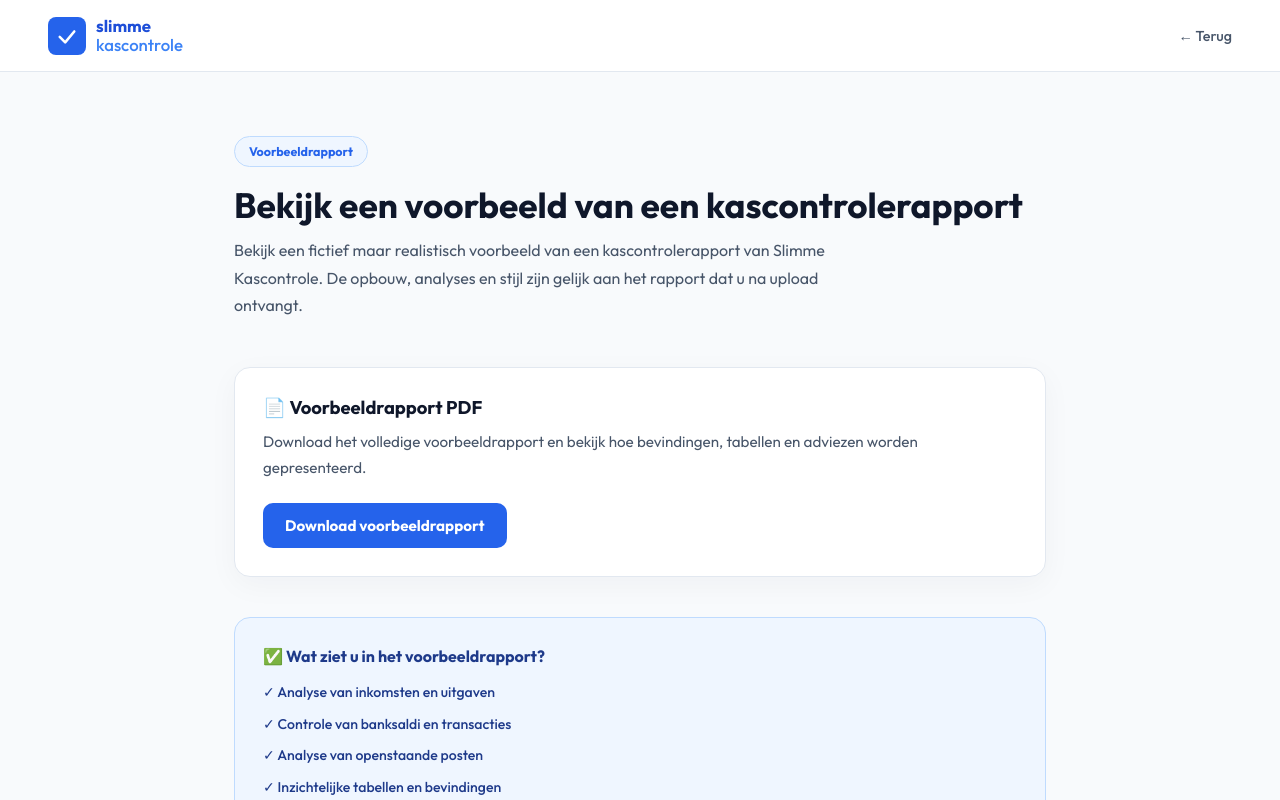
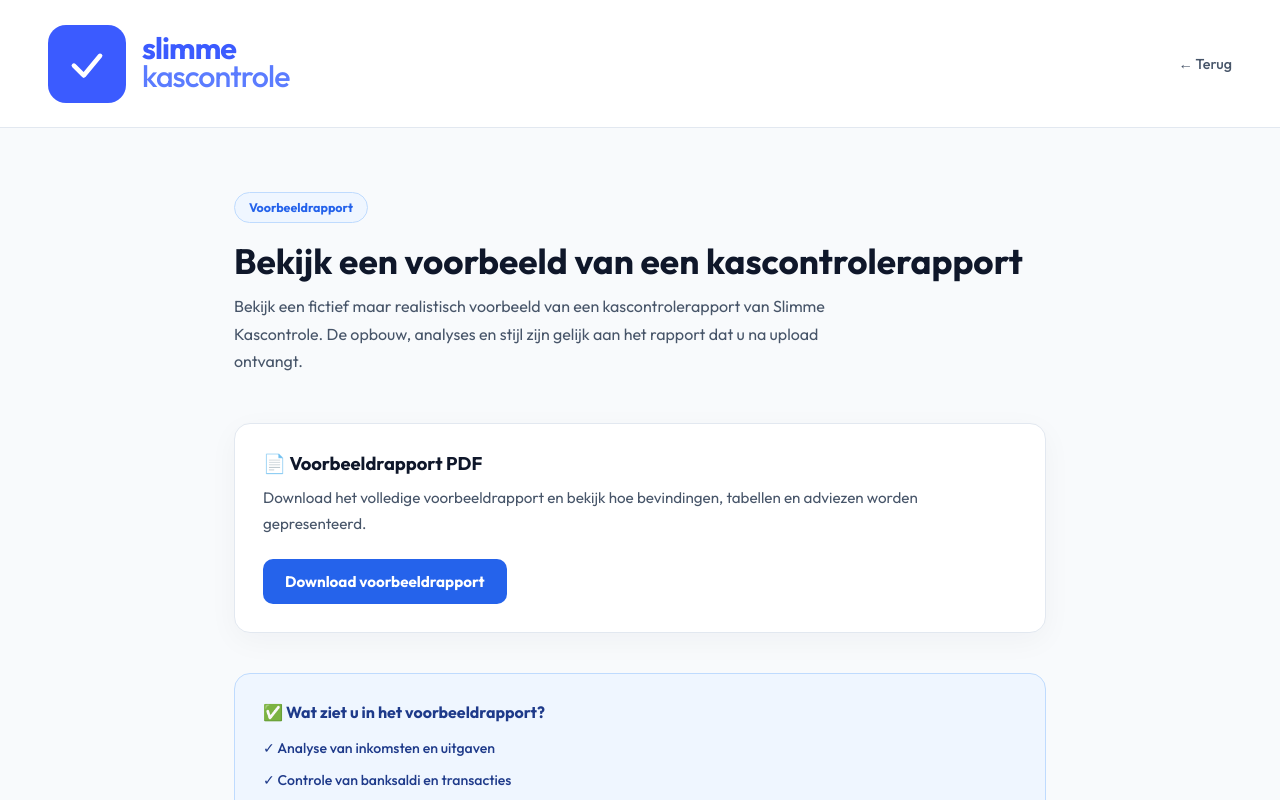
Before and after one commit to JJWVersteegh/Slimme-Kascontrole, a Next.js app: page /voorbeeld-rapport in a window 1280 px wide. Shown: the top 800 px of the page. Built offline with nearby package versions, Linux system fonts and the light colour scheme; a web font is replaced by a local one.

Commit message:
Update page.tsx

```diff
--- a/app/voorbeeld-rapport/page.tsx
+++ b/app/voorbeeld-rapport/page.tsx
@@ -3,14 +3,14 @@ export default function VoorbeeldRapportPage() {
     <main style={{ minHeight: '100vh', background: '#f8fafc', fontFamily: 'Outfit, sans-serif' }}>
 
       {/* Nav - zelfde stijl als Twinq pagina */}
-      <nav style={{ background: 'white', borderBottom: '1px solid #e2e8f0', padding: '0 48px', height: '72px', display: 'flex', alignItems: 'center', justifyContent: 'space-between' }}>
-        <a href="/" style={{ display: 'flex', alignItems: 'center', gap: '10px', textDecoration: 'none' }}>
-          <div style={{ background: '#2563EB', width: '38px', height: '38px', borderRadius: '8px', display: 'flex', alignItems: 'center', justifyContent: 'center', flexShrink: 0 }}>
-            <svg width="20" height="20" viewBox="0 0 22 22" fill="none"><polyline points="3,12 9,18 19,6" stroke="white" strokeWidth="2.8" strokeLinecap="round" strokeLinejoin="round"/></svg>
+      <nav style={{ background: 'white', borderBottom: '1px solid #e2e8f0', padding: '0 48px', height: '128px', display: 'flex', alignItems: 'center', justifyContent: 'space-between' }}>
+        <a href="/" style={{ display: 'flex', alignItems: 'center', gap: '16px', textDecoration: 'none' }}>
+          <div style={{ background: '#3B5BFF', width: '78px', height: '78px', borderRadius: '18px', display: 'flex', alignItems: 'center', justifyContent: 'center', flexShrink: 0 }}>
+            <svg width="36" height="36" viewBox="0 0 22 22" fill="none"><polyline points="3,12 9,18 19,6" stroke="white" strokeWidth="2.8" strokeLinecap="round" strokeLinejoin="round"/></svg>
           </div>
-          <div style={{ lineHeight: 1.1 }}>
-            <div style={{ fontWeight: '700', fontSize: '1.05rem', color: '#1D4ED8' }}>slimme</div>
-            <div style={{ fontWeight: '500', fontSize: '1.05rem', color: '#3b82f6' }}>kascontrole</div>
+          <div style={{ lineHeight: 0.92, marginTop: '-2px' }}>
+            <div style={{ fontWeight: 700, fontSize: '1.9rem', color: '#3B5BFF', letterSpacing: '-0.03em' }}>slimme</div>
+            <div style={{ fontWeight: 500, fontSize: '1.9rem', color: '#5B7CFF', letterSpacing: '-0.03em' }}>kascontrole</div>
           </div>
         </a>
         <a href="/" style={{ color: '#475569', textDecoration: 'none', fontSize: '0.9rem', fontWeight: '500', display: 'flex', alignItems: 'center', gap: '6px', whiteSpace: 'nowrap' }}>← Terug</a>
```
